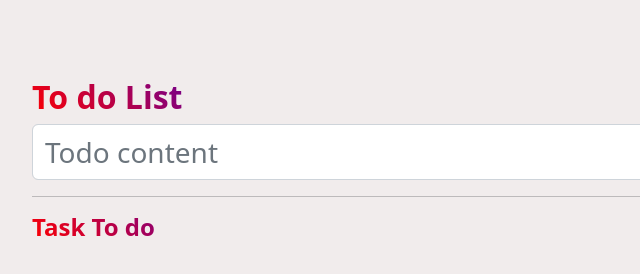
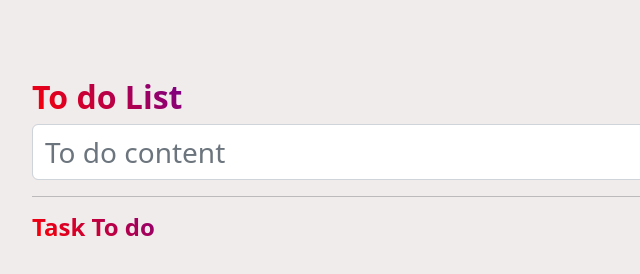
Before and after one commit to Anandreddy07/Todo-App, a plain HTML site: page index.html in a window 1280 px wide. Shown: the full height of the page, 108-748 px from the left. Drawn offline with nearby package versions, Linux system fonts and the light colour scheme.

Commit message:
3rd commit

```diff
--- a/index.html
+++ b/index.html
@@ -29,7 +29,7 @@
 
              <h2><strong>To do List</strong></h2>
             <div class="input-group mb-1 ">
-                <input id="input" type="text" class="form-control  p-2.5 fs-3" placeholder="Todo content" aria-label="Recipient's username" aria-describedby="button-addon2">
+                <input id="input" type="text" class="form-control  p-2.5 fs-3" placeholder="To do content" aria-label="Recipient's username" aria-describedby="button-addon2">
                 <button id="add_btn" class="btn btn-outline-secondary " type="button" id="button-addon2" >Add</button>
             </div>
             <hr>
```
